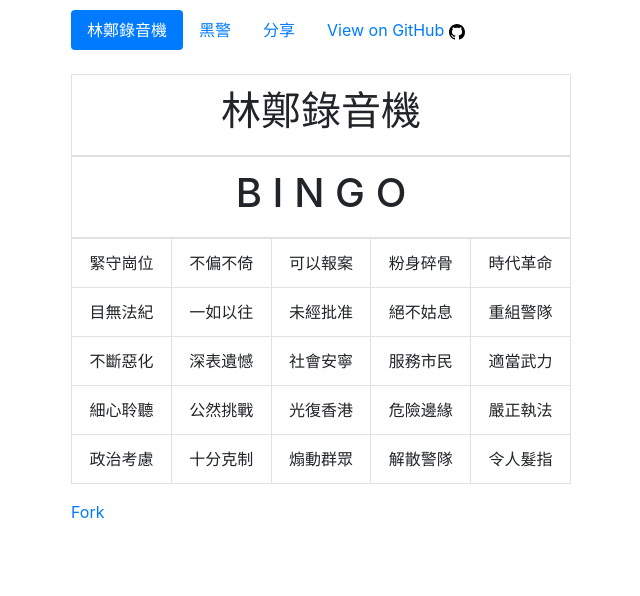
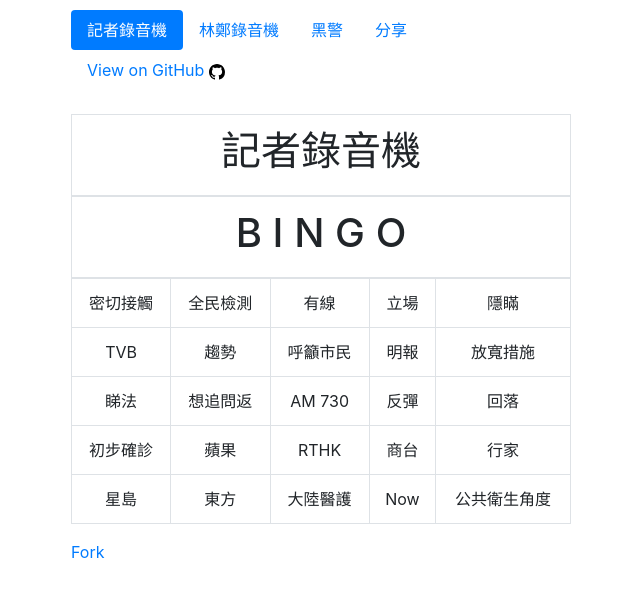
Before and after one commit to compustar/hkgov_bingo, a plain HTML site: page index.html in a window 1280 px wide. Shown: the whole page, without its empty margins (319-959 px from the left). Drawn offline with nearby package versions, Linux system fonts and the light colour scheme; some packages are replaced by stand-ins of ours; a script that the page names is missing.

Commit message:
Added press.txt

```diff
--- a/index.html
+++ b/index.html
@@ -57,11 +57,17 @@
                         isBingo: false,
                         showLightbox: false,
                         configs: {
+                            "press":  {
+                                items: "press.txt",
+                                title: "記者錄音機",
+                                banner: "B I N G O",
+                                selected: true
+                            },
                             "ce":  {
                                 items: "ce.txt",
                                 title: "林鄭錄音機",
                                 banner: "B I N G O",
-                                selected: true
+                                selected: false
                             },
                             "dog":  {
                                 items: "dog.txt",
@@ -160,9 +166,9 @@
                         });
                 }
 
-                load(app.configs.ce);
+                load(app.configs.press);
             </script>
             <!-- Place this tag in your head or just before your close body tag. -->
-            <script async defer src="https://buttons.github.io/buttons.js"></script>
+            <!-- <script async defer src="https://buttons.github.io/buttons.js"></script> -->
     </body>
 </html>
```
Also changed, not shown: press.txt (added), preview.png.
